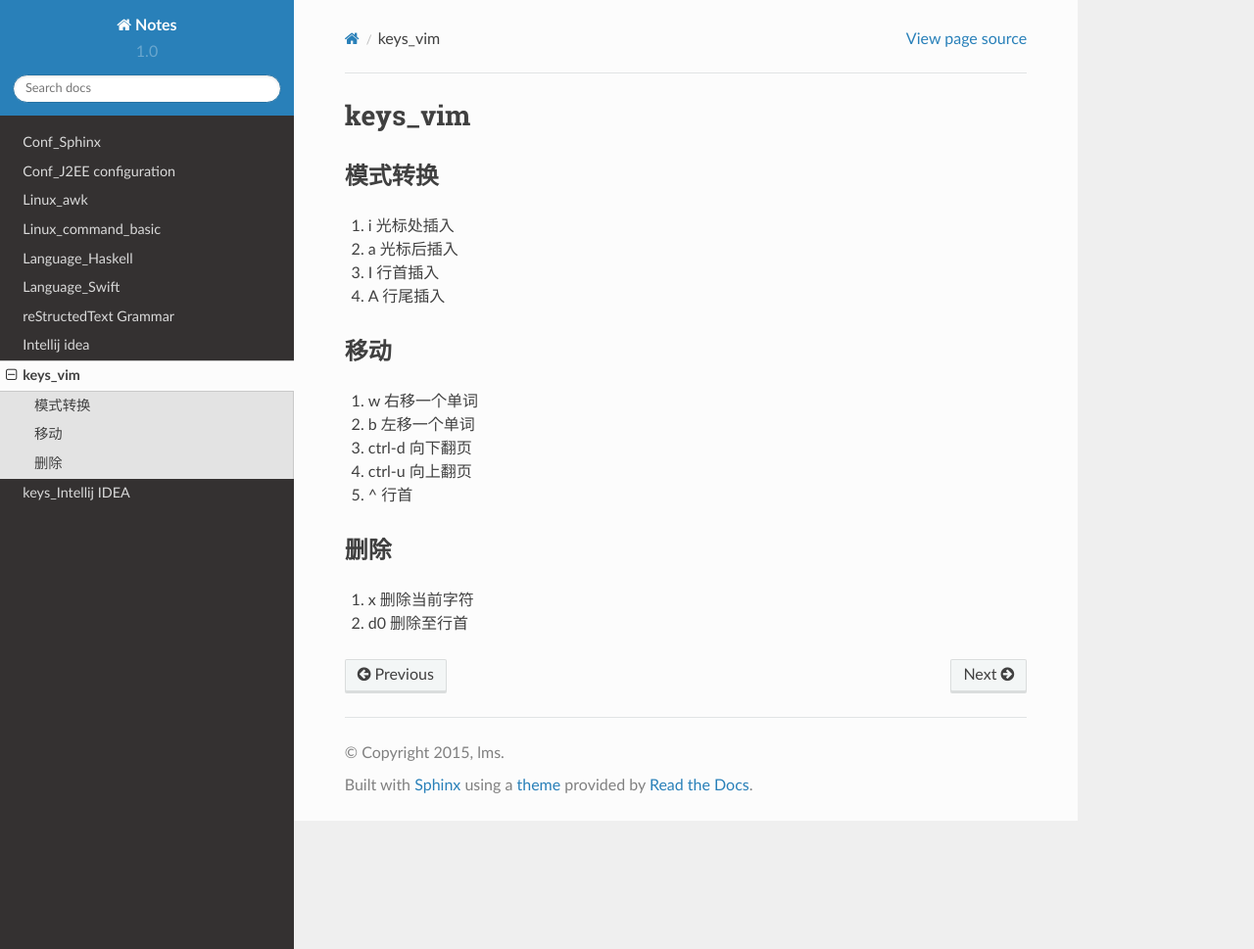
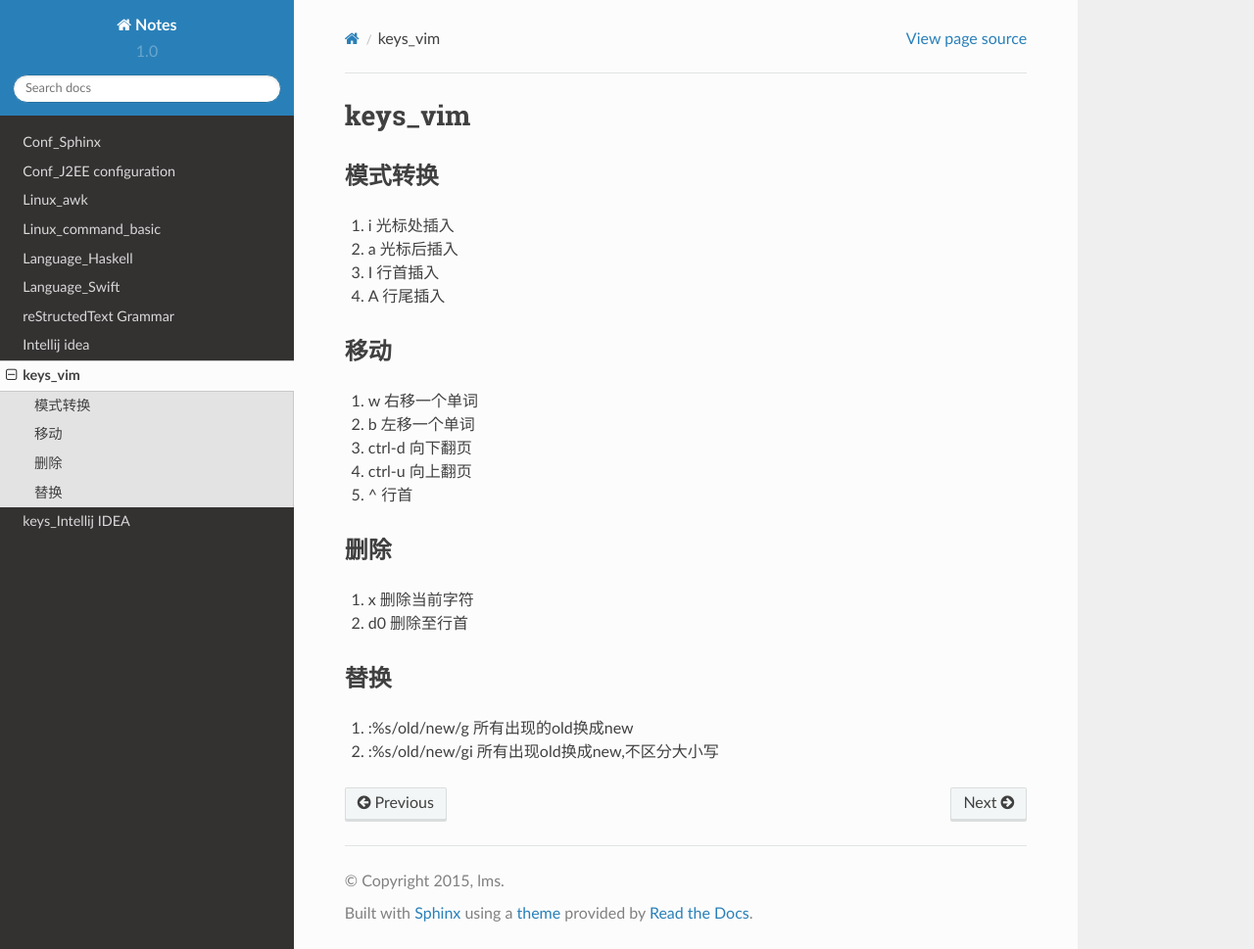
Before and after one commit to lmscsomg/Docs, a Sphinx documentation site: the page built from source/shortcut_keys/vim_keys.rst, in a window 1280 px wide and 969 px high. Shown: the whole window at 98% size. Built offline with Sphinx 7.4.7 and the Read the Docs theme 2.0.0, drawn with Linux system fonts in a browser that asks for light colours.

Commit message:
update the code

```diff
--- a/source/shortcut_keys/vim_keys.rst
+++ b/source/shortcut_keys/vim_keys.rst
@@ -20,3 +20,9 @@ keys_vim
 --------
 1. x 删除当前字符
 2. d0 删除至行首
+
+
+替换
+------
+1. :%s/old/new/g 所有出现的old换成new
+2. :%s/old/new/gi 所有出现old换成new,不区分大小写
```
Also changed, not shown: source/linux/command_basic.rst (+6 -9 lines), 12 other files.
